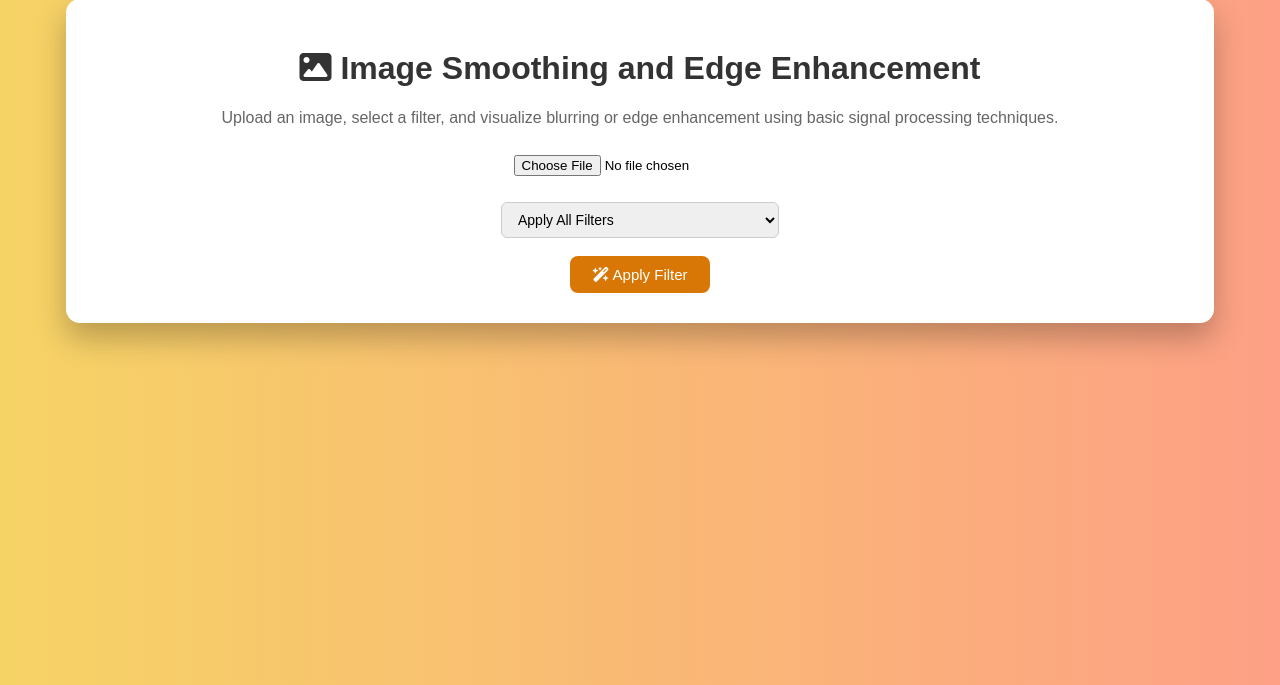
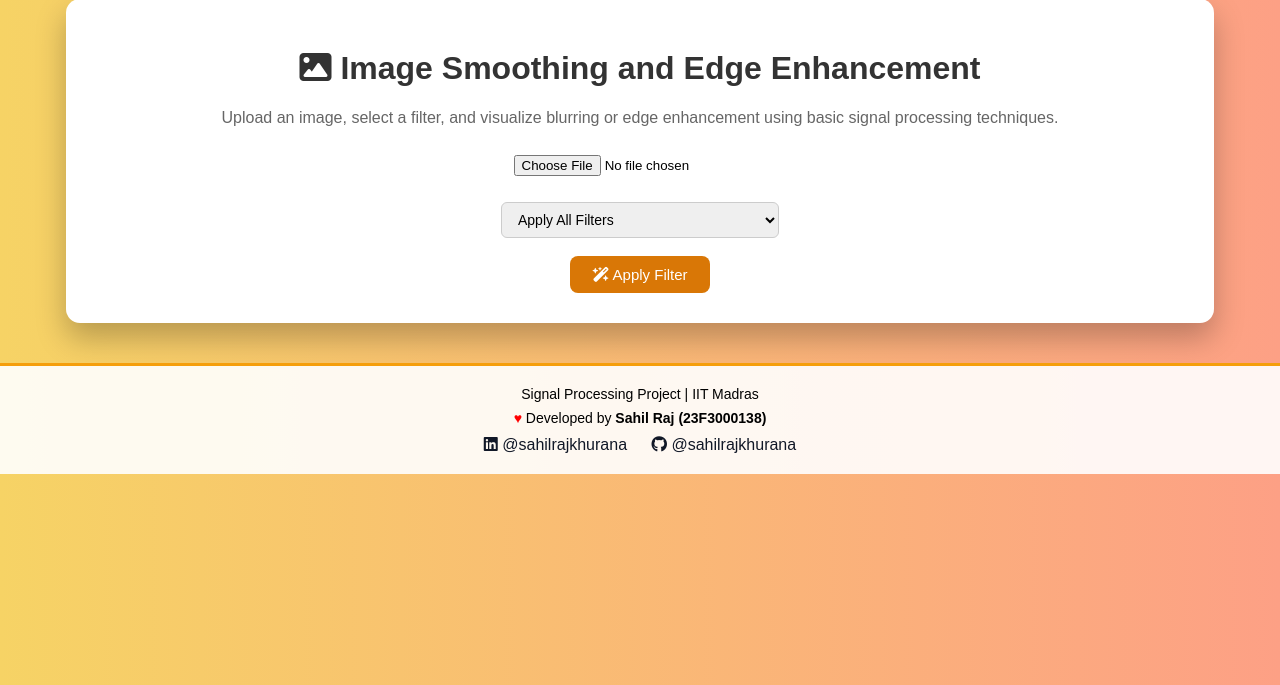
Before and after one commit to sahilrajkhurana/image-filter-project, a Flask app: page / in a window 1280 px wide. Shown: the part 115-800 px from the top of the page. Run offline with Flask 3, Linux system fonts and the light colour scheme.

Commit message:
Update index.html V.2.1

```diff
--- a/templates/index.html
+++ b/templates/index.html
@@ -68,12 +68,18 @@
 
     <!-- ===== Results Section ===== -->
     {% if original %}
+    <div class="status-success">
+    <i class="fa-solid fa-circle-check"></i>
+    Image processed successfully. Results are displayed below.
+</div>
+
 
         <hr>
 
         <h2>Filtered Results</h2>
 
-        <div class="images">
+        <div class="images fade-in">
+
 
     <div>
         <h3><i class="fa-solid fa-camera"></i> Original Image</h3>
@@ -102,6 +108,7 @@
     {% endif %}
 
 </div>
+
 
         <!-- ===== Before / After Slider (Mean Filter) ===== -->
         {% if mean %}
@@ -136,6 +143,44 @@ if (slider && afterImg) {
     });
 }
 </script>
+<footer style="
+    margin-top:40px;
+    padding:20px;
+    text-align:center;
+    background:rgba(255,255,255,0.9);
+    font-size:14px;
+    border-top:3px solid #f59e0b;
+">
+
+    <div style="margin-bottom:8px;">
+        Signal Processing Project | IIT Madras
+    </div>
+
+    <div style="margin-bottom:10px;">
+     <span style="color:red;">♥</span> Developed by <b>Sahil Raj (23F3000138)</b>
+
+
+
+    </div>
+
+    <div style="font-size:16px;">
+        <a href="https://www.linkedin.com/in/sahilrajkhurana"
+           target="_blank"
+           style="margin-right:20px; text-decoration:none; color:#111827;">
+            <i class="fa-brands fa-linkedin"></i>
+            @sahilrajkhurana
+        </a>
+
+        <a href="https://github.com/sahilrajkhurana"
+           target="_blank"
+           style="text-decoration:none; color:#111827;">
+            <i class="fa-brands fa-github"></i>
+            @sahilrajkhurana
+        </a>
+    </div>
+
+</footer>
+
 
 </body>
 </html>
```
Lines whose indentation alone changed are shown as unchanged.
